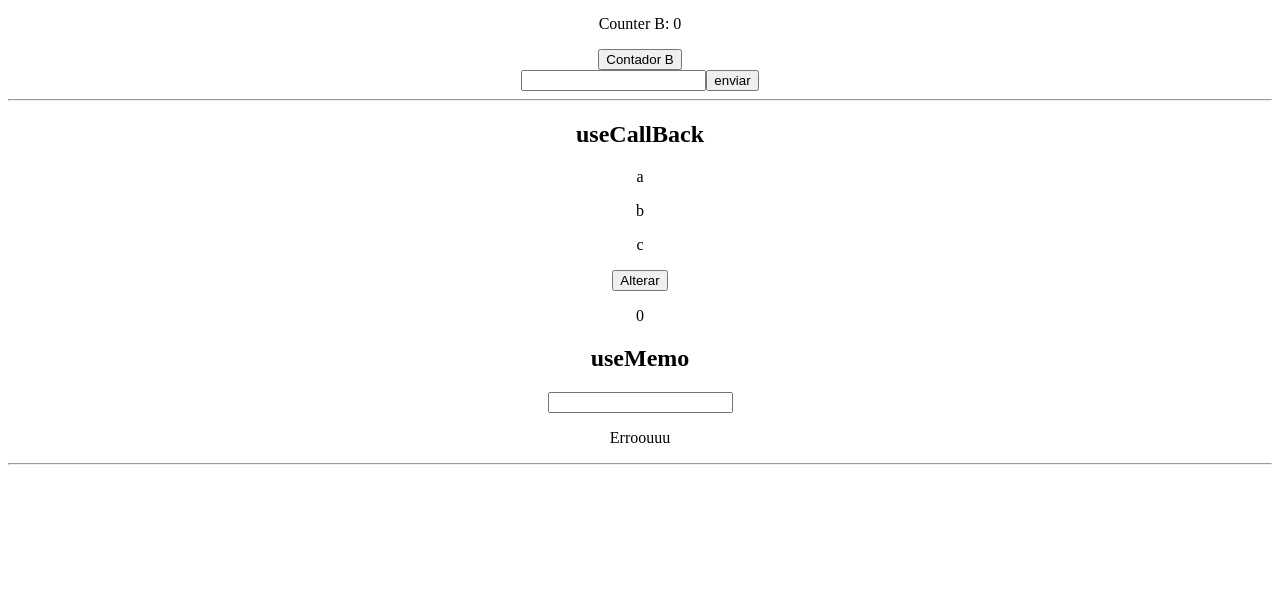
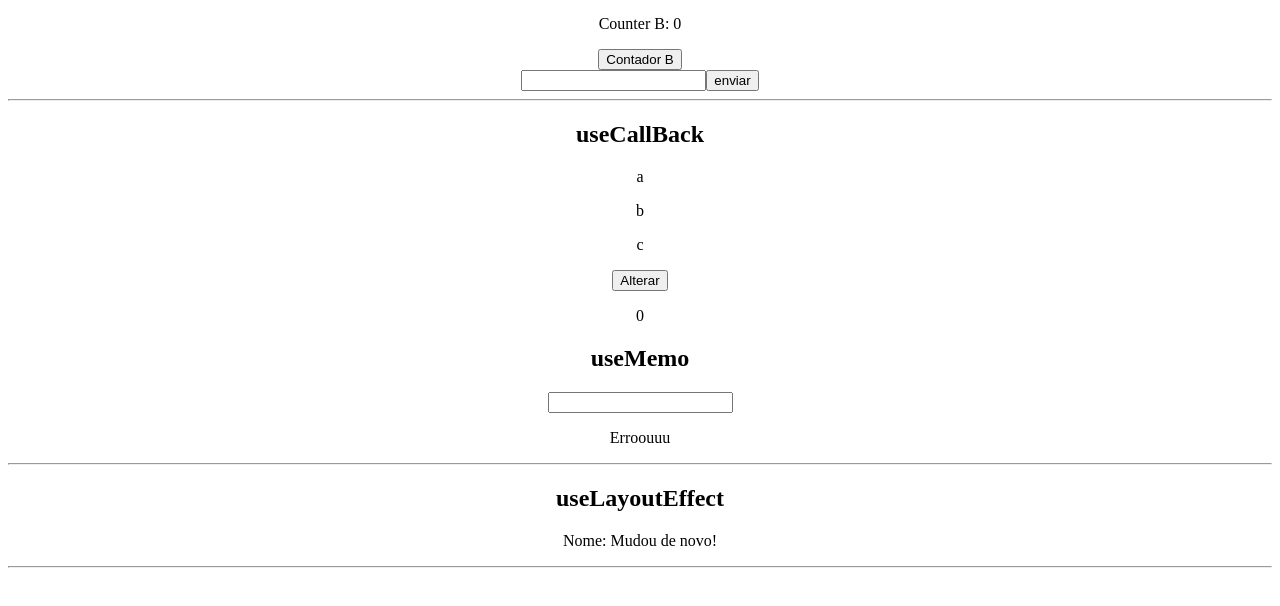
Before and after one commit to jpcchaves/Curso-ReactJS, a React (Create React App) app in the folder 10_HOOKS/reacthooks/: page / in a window 1280 px wide. Shown: the part 1155-1761 px from the top of the page. Built offline with nearby package versions, Linux system fonts and the light colour scheme.

Commit message:
hook useLayoutEffect

```diff
--- a/10_HOOKS/reacthooks/src/Pages/Home.js
+++ b/10_HOOKS/reacthooks/src/Pages/Home.js
@@ -9,6 +9,7 @@ import { SomeContext } from "../components/HookUseContext";
 import HookUseRef from "../components/HookUseRef";
 import HookUseCallBack from "../components/HookUseCallBack";
 import HookUseMemo from "../components/HookUseMemo";
+import HookUseLayoutEffect from "../components/HookUseLayoutEffect";
 
 // useRef
 
@@ -26,6 +27,7 @@ const Home = () => {
       <HookUseRef />
       <HookUseCallBack />
       <HookUseMemo />
+      <HookUseLayoutEffect />
     </div>
   );
 };
--- /dev/null
+++ b/10_HOOKS/reacthooks/src/components/HookUseLayoutEffect.js
@@ -0,0 +1,29 @@
+import { useLayoutEffect, useEffect, useState } from "react";
+
+const HookUseLayoutEffect = () => {
+  const [name, setName] = useState("Algum nome");
+
+  useEffect(() => {
+    console.log("2");
+    setName("Mudou de novo!");
+  }, []);
+
+  useLayoutEffect(() => {
+    console.log("1");
+    console.log(
+      "Outro nome. Como é feito com o useLayoutEffect, ele é processado antes da página ser renderizada."
+    );
+  }, []);
+
+  console.log(name);
+
+  return (
+    <div>
+      <h2>useLayoutEffect</h2>
+      <p>Nome: {name}</p>
+      <hr />
+    </div>
+  );
+};
+
+export default HookUseLayoutEffect;
```
